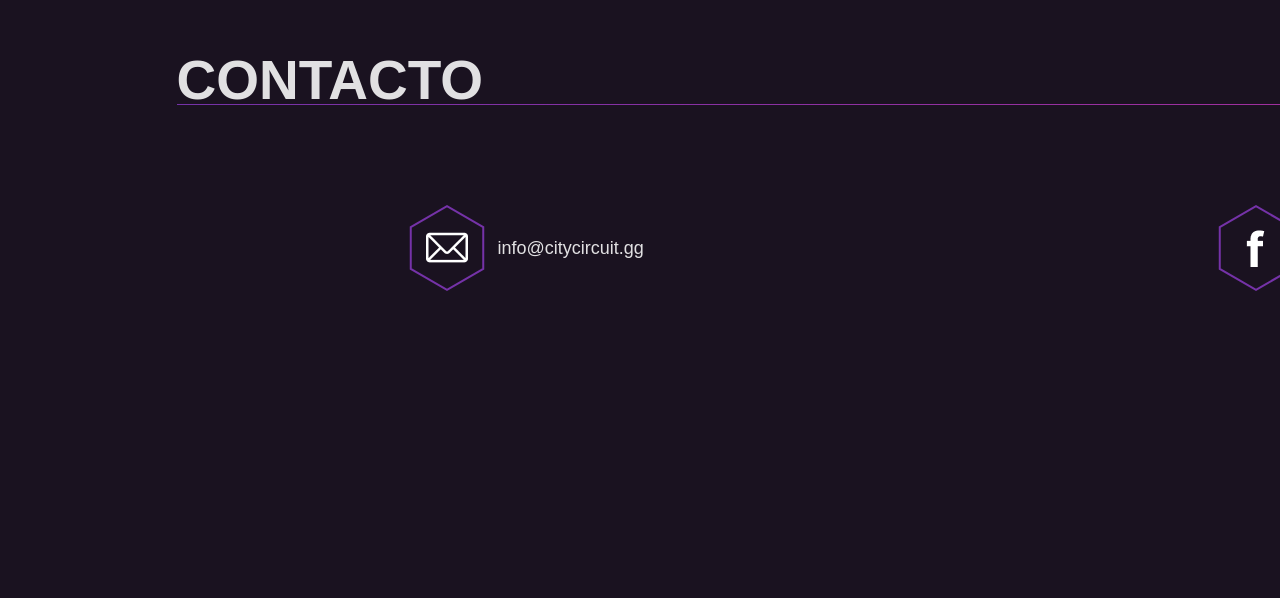
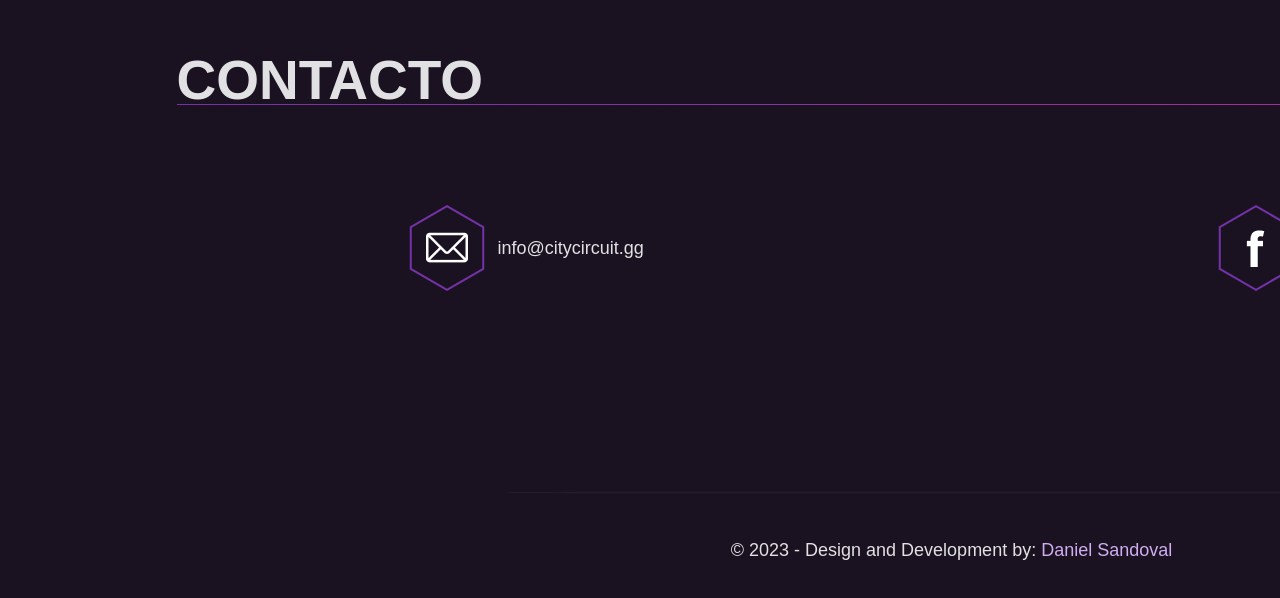
Before and after one commit to Dan33311/esports-event-demo, a React (Vite) app: page / in a window 1280 px wide. Shown: the part 5993-6591 px from the top of the page. Before the commit the page ends 6384 px from the top, so only its background shows below. Built offline with nearby package versions, Linux system fonts and the light colour scheme; a web font is replaced by a local one.

Commit message:
added Footer

```diff
--- a/src/App.css
+++ b/src/App.css
@@ -407,7 +407,24 @@
 }
 
 
-
+/*    CONTACT    ---------------------------------    */
+.footer-container {
+  display: flex;
+  flex-direction: column;
+  align-items: center;
+  gap: 12px;
+  padding-bottom: 36px;
+}
+.footer-separator img {
+  height: 3px;
+  width: 900px;
+  opacity: 0.1;
+  margin-top: 100px;
+}
+.footer p {
+  font-size: 18px;
+  margin-top: 24px;
+}
 
 /*    ANIMATIONS    ----------------------------------    */
 @keyframes count-shadow {
--- a/src/App.jsx
+++ b/src/App.jsx
@@ -7,6 +7,7 @@ import Schedule from './components/Schedule'
 import About from './components/About'
 import Sponsors from './components/Sponsors'
 import Contact from './components/Contact'
+import Footer from './components/Footer'
 
 
 function App() {
@@ -20,6 +21,7 @@ function App() {
       <About />
       <Sponsors />
       <Contact />
+      <Footer />
     </div>
   )
 }
--- /dev/null
+++ b/src/components/Footer.jsx
@@ -0,0 +1,16 @@
+const Footer = () => {
+  return (
+    <section className="footer">
+      <div className="footer-container">
+
+        <div className="footer-separator">
+          <img className="" src="/images/game-separator.png" alt="" />
+        </div>
+
+        <p>&copy; 2023  -  Design and Development by:  <a href="">Daniel Sandoval </a></p>
+      </div>
+    </section>
+  )
+}
+
+export default Footer
```
